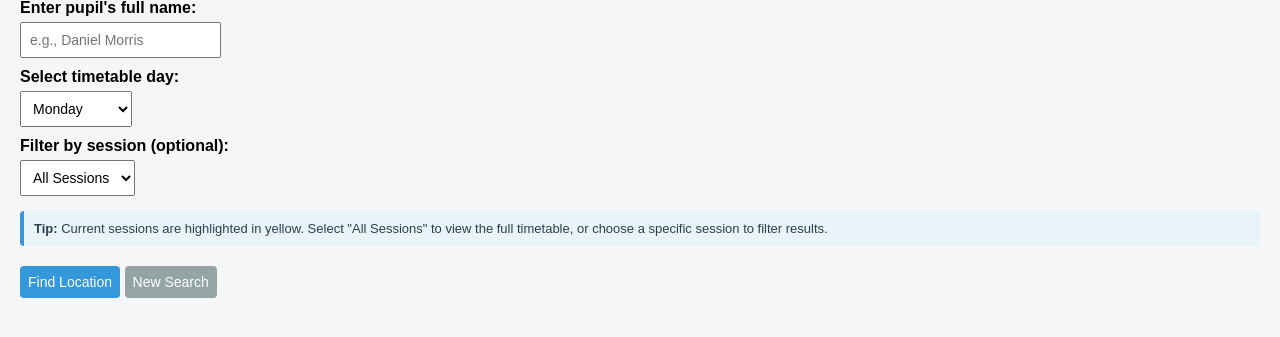
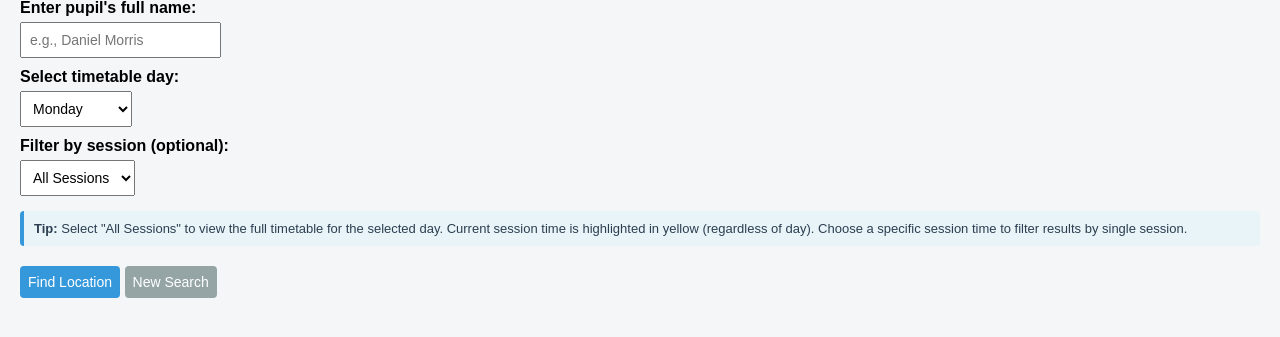
Before and after one commit to NicolaJB/Pupil-Finder-Web-App, a Flask app: page / in a window 1280 px wide. Shown: the part 217-554 px from the top of the page. Run offline with Flask 3, Linux system fonts and the light colour scheme.

Commit message:
Add session filter dropdown with current time highlighting

```diff
--- a/templates/index.html
+++ b/templates/index.html
@@ -75,7 +75,7 @@
         </select>
 
         <div class="info-note">
-            <strong>Tip:</strong> Current sessions are highlighted in yellow. Select "All Sessions" to view the full timetable, or choose a specific session to filter results.
+            <strong>Tip:</strong> Select "All Sessions" to view the full timetable for the selected day. Current session time is highlighted in yellow (regardless of day). Choose a specific session time to filter results by single session.
         </div>
 
         <div class="form-actions">
```
Also changed, not shown: README.md.
